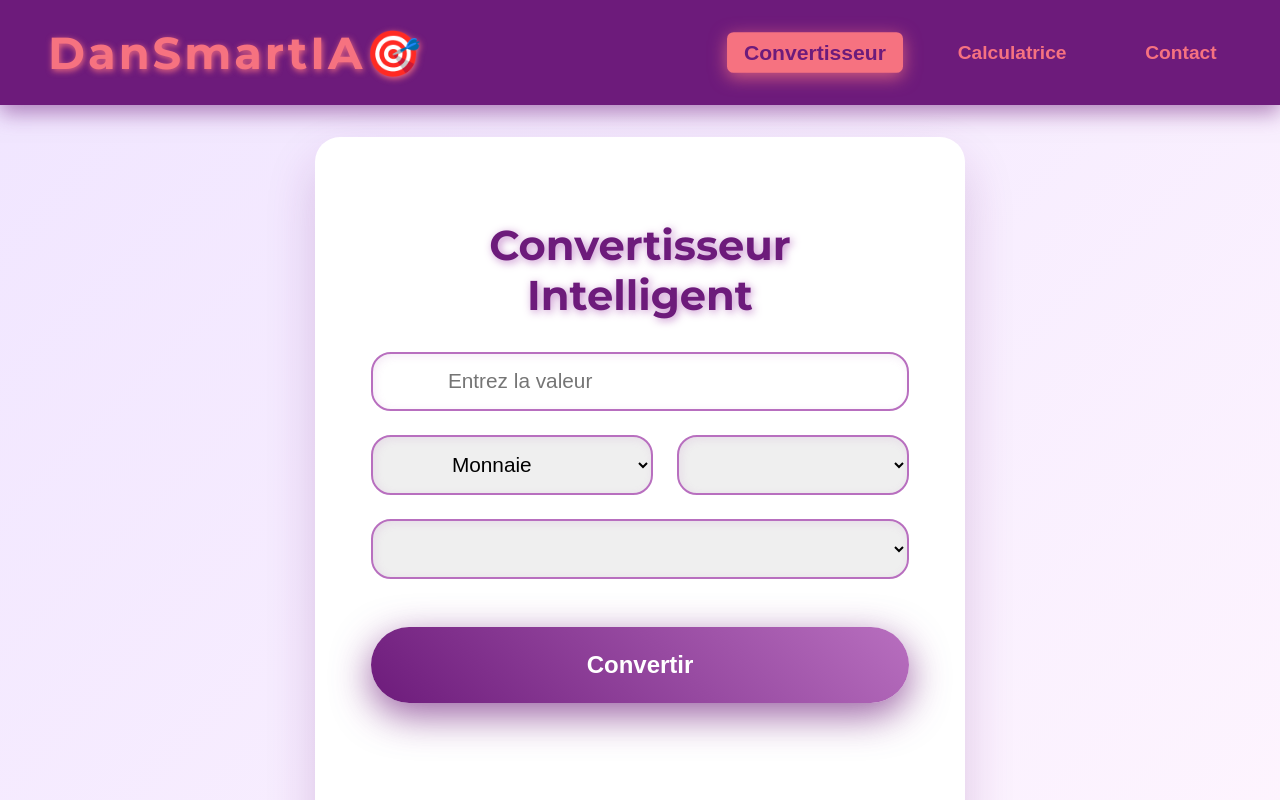
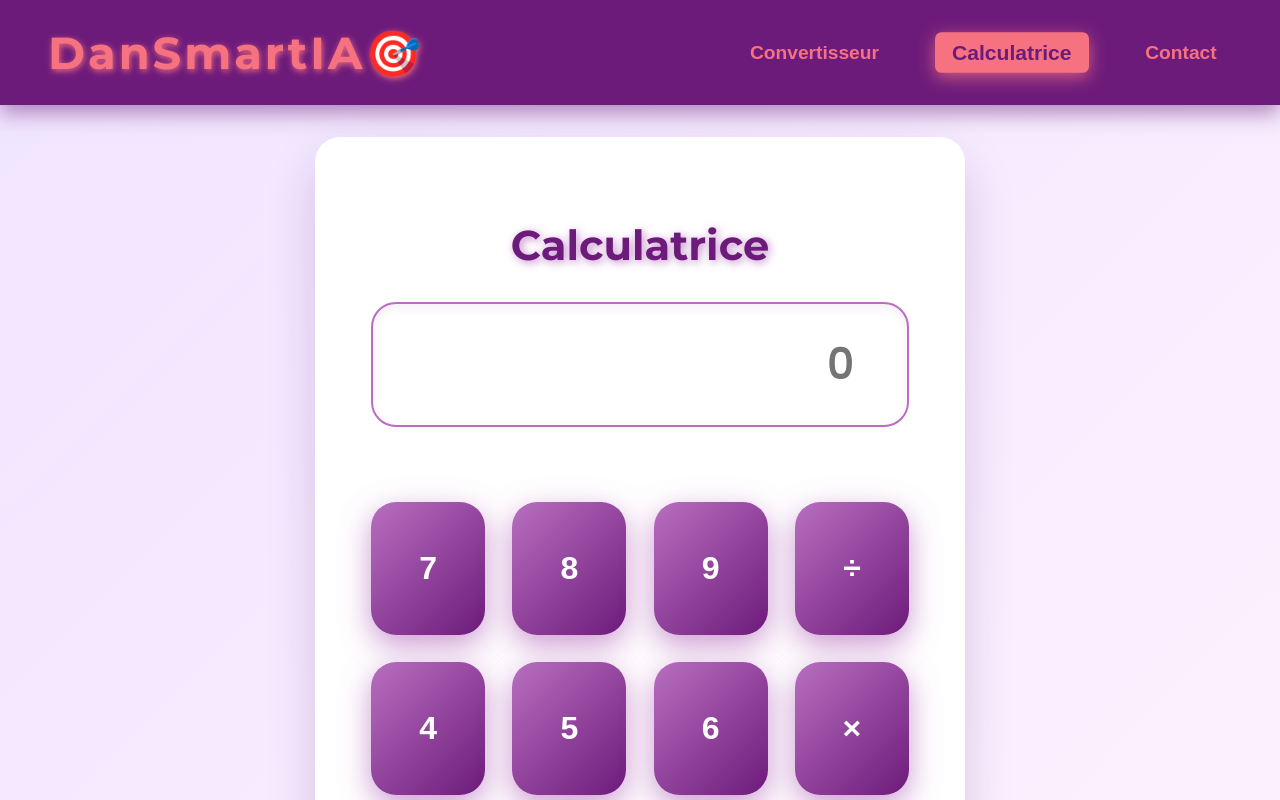
Before and after one commit to Danielisprogrammer/DanSmartIA---Projet1, a plain HTML site: page index.html in a window 1280 px wide. Both pictures are taken after a click on the button "Calculatrice". Shown: the top 800 px of the page. Drawn offline with Linux system fonts and the light colour scheme.

Commit message:
interface_utilisateur

```diff
--- a/Assets/JS/interface_utilisateur.js
+++ b/Assets/JS/interface_utilisateur.js
@@ -0,0 +1,38 @@
+// app.js - Gère la navigation entre sections (convertisseur, calculatrice, contact)
+
+// Récupération des boutons de navigation et sections
+const btnConvertisseur = document.getElementById('btn-convertisseur');
+const btnCalculatrice = document.getElementById('btn-calculatrice');
+const btnContact = document.getElementById('btn-contact');
+
+const sectionConvertisseur = document.getElementById('section-convertisseur');
+const sectionCalculatrice = document.getElementById('section-calculatrice');
+const sectionContact = document.getElementById('section-contact');
+
+const navButtons = document.querySelectorAll('.nav-btn');
+
+function setActiveSection(section) {
+  // Cacher toutes les sections
+  sectionConvertisseur.classList.remove('active-section');
+  sectionCalculatrice.classList.remove('active-section');
+  sectionContact.classList.remove('active-section');
+
+  // Enlever active à tous les boutons
+  navButtons.forEach(btn => btn.classList.remove('active'));
+
+  if (section === 'convertisseur') {
+    sectionConvertisseur.classList.add('active-section');
+    btnConvertisseur.classList.add('active');
+  } else if (section === 'calculatrice') {
+    sectionCalculatrice.classList.add('active-section');
+    btnCalculatrice.classList.add('active');
+  } else if (section === 'contact') {
+    sectionContact.classList.add('active-section');
+    btnContact.classList.add('active');
+  }
+}
+
+// Évènements clic sur boutons nav pour changer de section
+btnConvertisseur.addEventListener('click', () => setActiveSection('convertisseur'));
+btnCalculatrice.addEventListener('click', () => setActiveSection('calculatrice'));
+btnContact.addEventListener('click', () => setActiveSection('contact'));
--- a/index.html
+++ b/index.html
@@ -106,7 +106,7 @@
     <p>© 2025 DanSmartIA</p>
   </footer>
 
-  <script src="/Assets/JS/appli_interface.js"></script>
+  <script src="/Assets/JS/interface_utilisateur.js"></script>
   <script src="/Assets/JS/Convertisseur.js"></script>
   <script src="/Assets/JS/calculatrice.js"></script>
 
```
